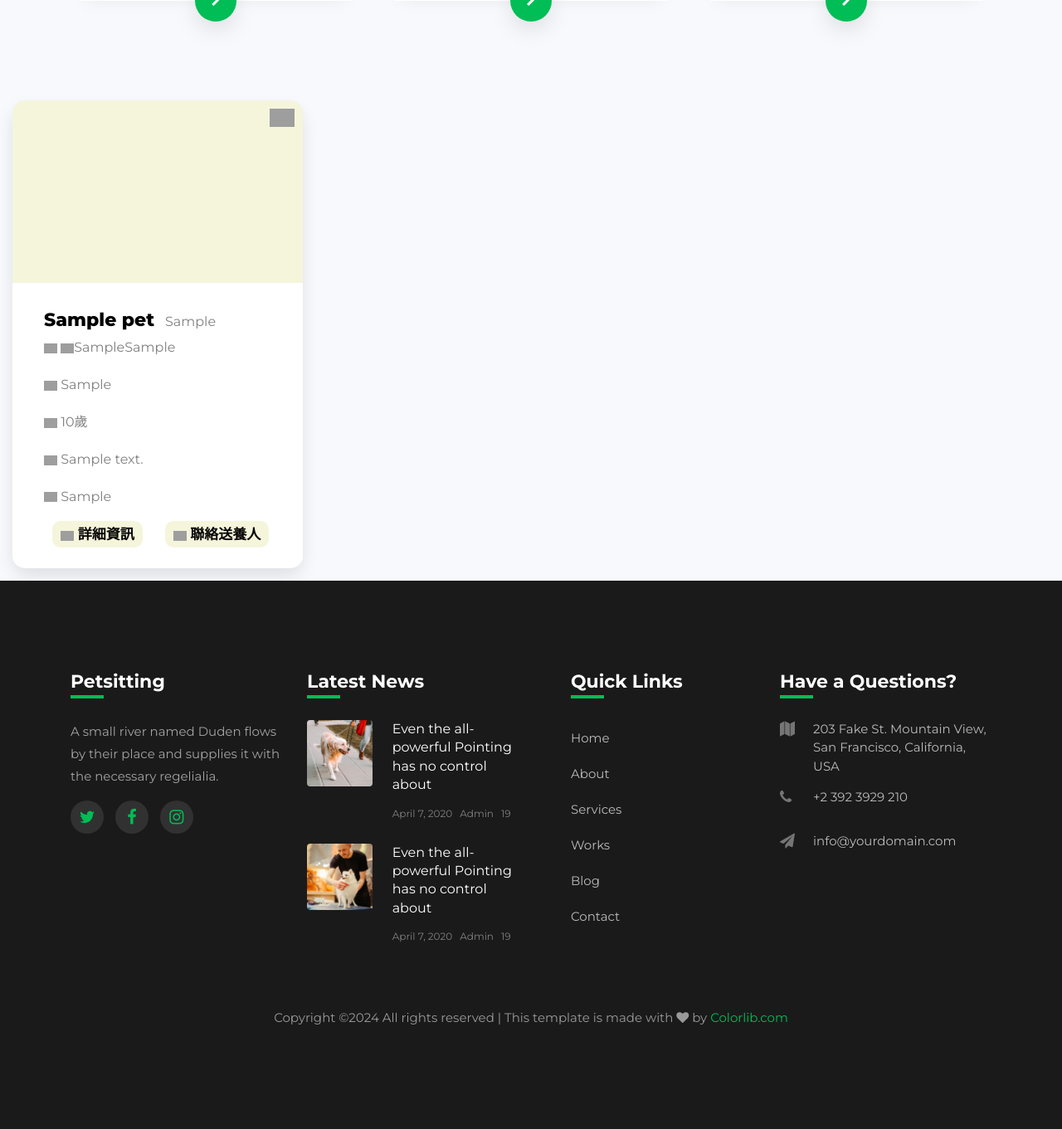
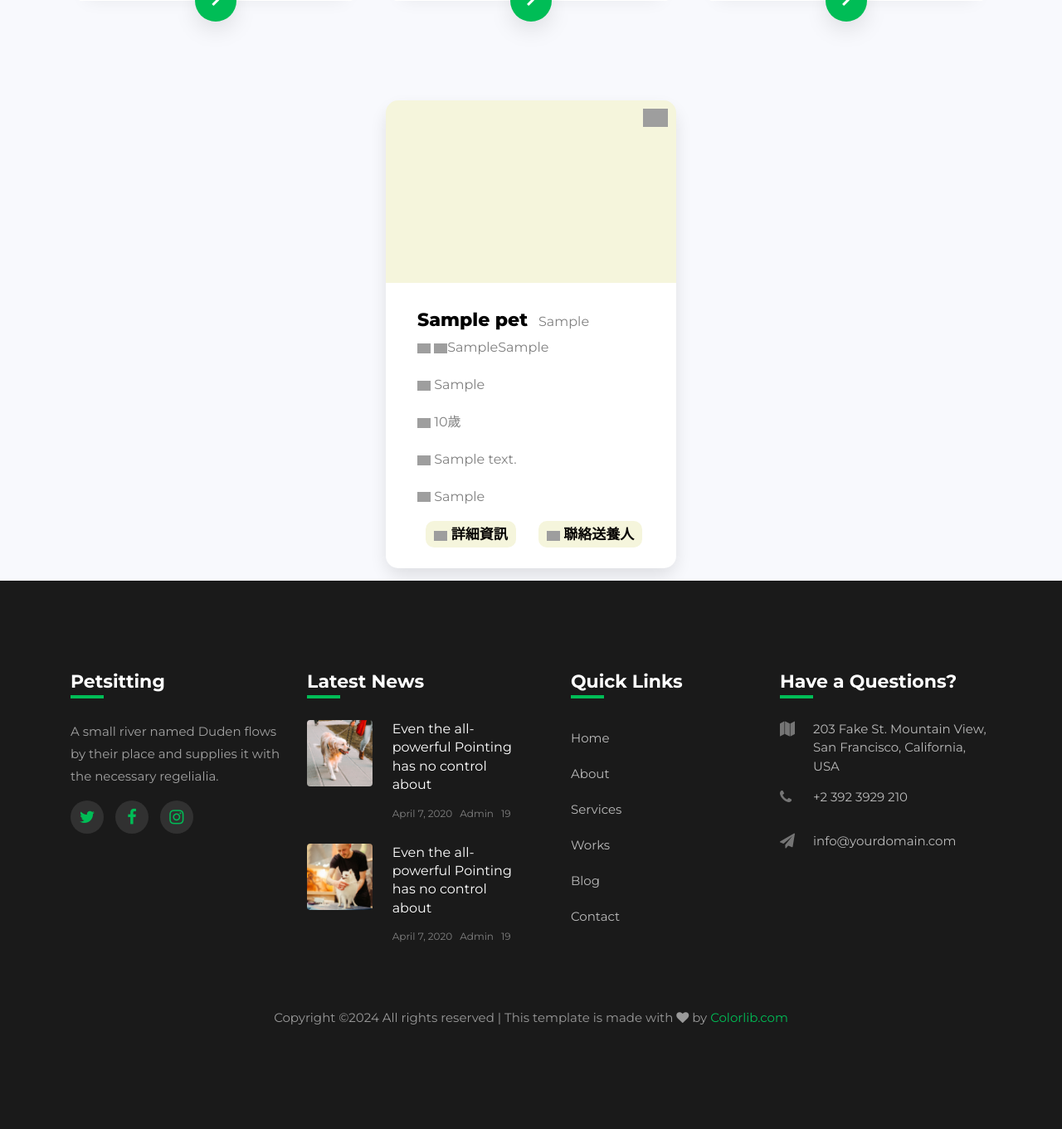
Before and after one commit to liuuu04/SA, a PHP site: page / in a window 1280 px wide. Shown: the part 1029-2390 px from the top of the page at 83% size. Run offline with PHP 8.4, Linux system fonts and the light colour scheme; tables that the repository leaves empty or names only in its code hold one stand-in row (values such as "Sample post"); some libraries are stand-ins or nearby versions; some web fonts are replaced; grey boxes are pictures that could not be loaded.

Commit message:
Update index.php

```diff
--- a/petsitting-master/petsitting-master/index.php
+++ b/petsitting-master/petsitting-master/index.php
@@ -112,7 +112,7 @@
 		</form>
 	</section> -->
 
-
+    <div class="contain">
     <?php
       $link=mysqli_connect('localhost','root','han20000914','sa');
       $sql = "SELECT pet_id, pet_name, pet_age, pet_type, pet_variety , pet_gender, pet_address, pet_publish, pet_explain FROM pet ORDER BY pet_id";
@@ -144,6 +144,7 @@
     }
 }
 ?>
+    </div>
 
 
 
```
